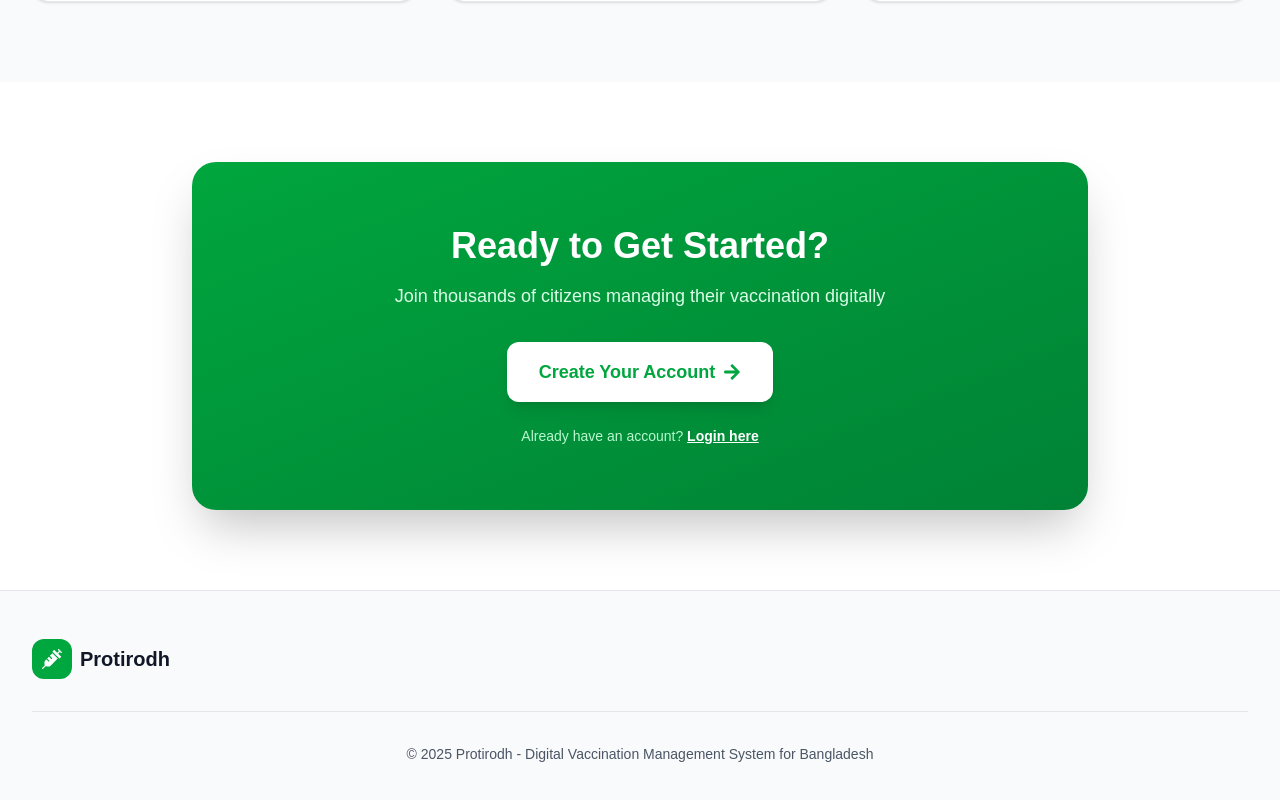
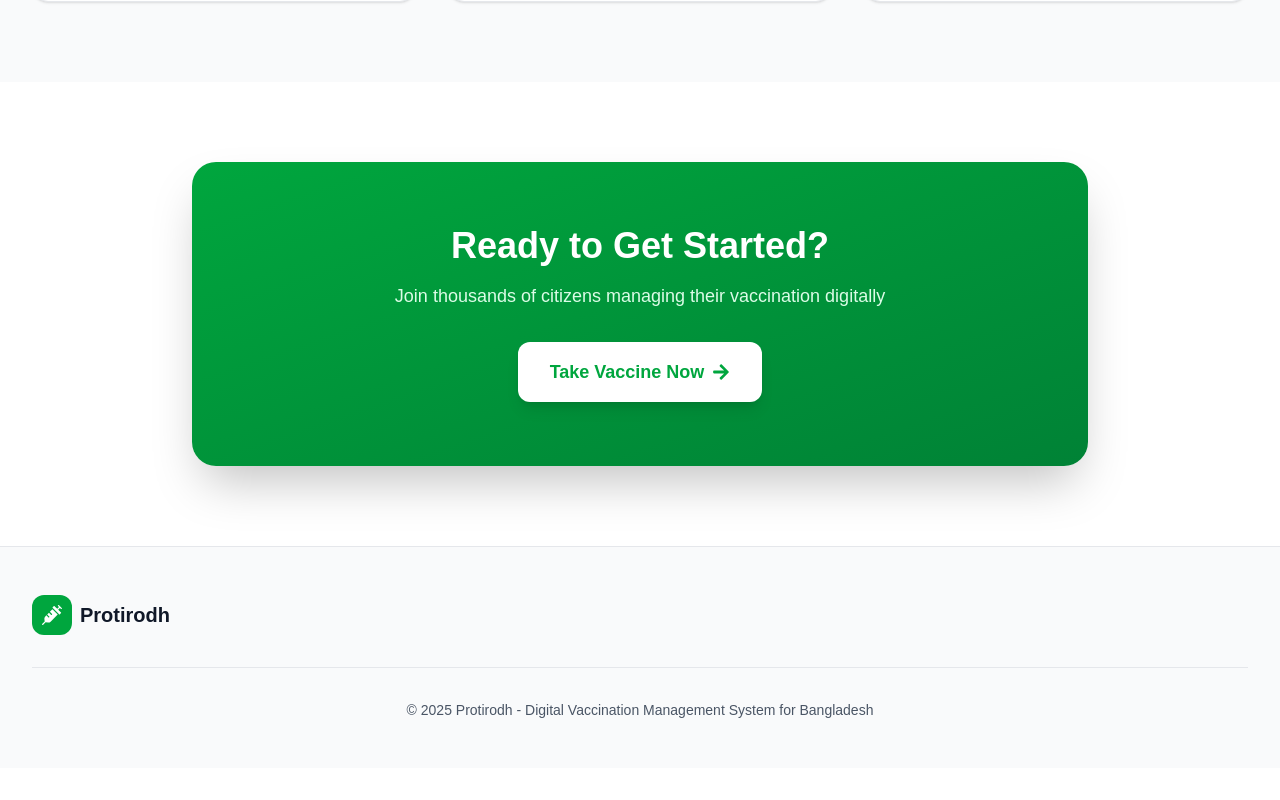
Before and after one commit to NEUB-DevX/protirodh, a Next.js app: page / in a window 1280 px wide. Shown: the part 1352-2152 px from the top of the page. After the commit the page ends 2120 px from the top, so only its background shows below. Built offline with nearby package versions, Linux system fonts and the light colour scheme.

Commit message:
Update link

```diff
--- a/app/page.tsx
+++ b/app/page.tsx
@@ -47,7 +47,7 @@ export default function Home() {
             </p>
             <div className="flex flex-col items-center justify-center gap-4 sm:flex-row">
               <Link
-                href="/signup"
+                href="/login"
                 className="group flex items-center gap-2 rounded-xl bg-green-600 px-8 py-4 text-lg font-semibold text-white shadow-lg transition-all hover:bg-green-700 hover:shadow-xl"
               >
                 Get Started Free
@@ -165,18 +165,12 @@ export default function Home() {
               Join thousands of citizens managing their vaccination digitally
             </p>
             <Link
-              href="/signup"
+              href="/login"
               className="inline-flex items-center gap-2 rounded-xl bg-white px-8 py-4 text-lg font-semibold text-green-600 shadow-lg transition-all hover:bg-gray-50 hover:shadow-xl"
             >
-              Create Your Account
+              Take Vaccine Now
               <FaArrowRight />
             </Link>
-            <p className="mt-6 text-sm text-green-200">
-              Already have an account?{" "}
-              <Link href="/login" className="font-semibold text-white underline">
-                Login here
-              </Link>
-            </p>
           </div>
         </div>
       </section>
```
